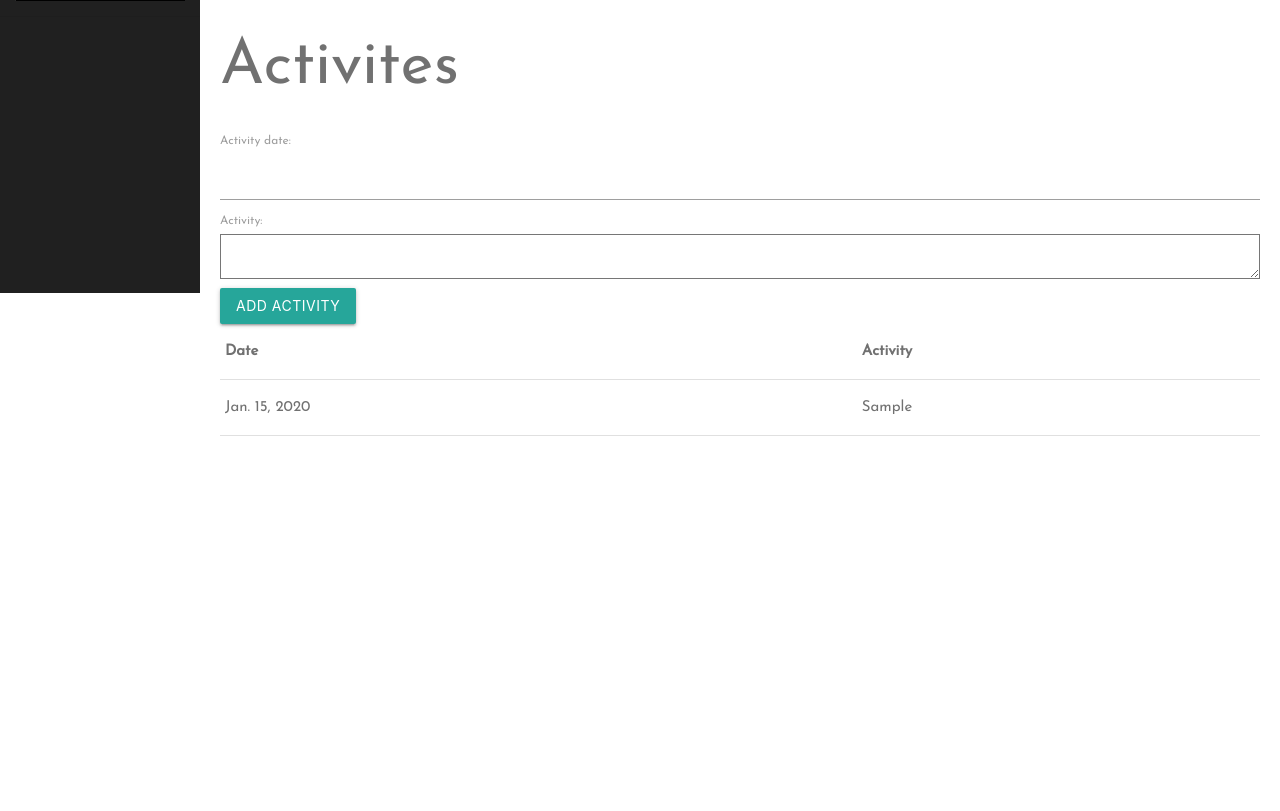
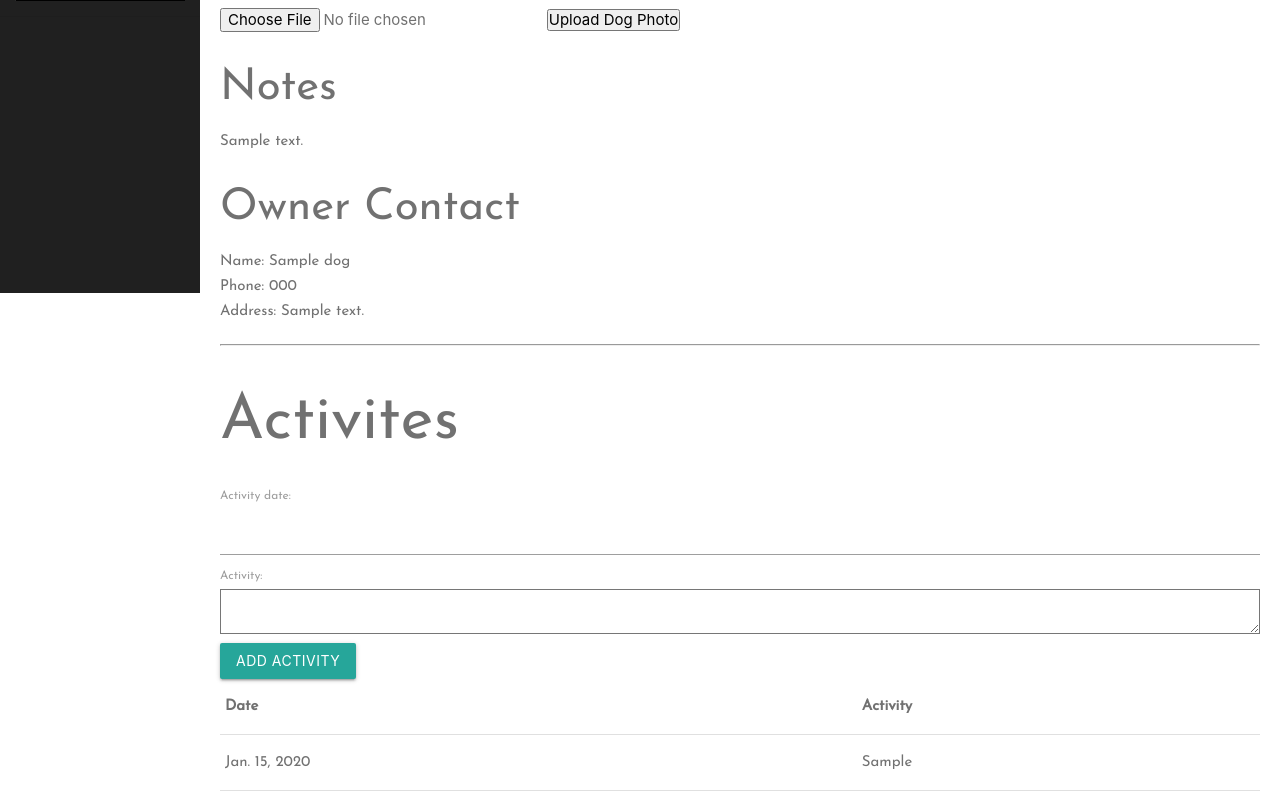
Before and after one commit to redsn/dog-walking-crm, a Django app: page /dogs/1/ in a window 1280 px wide. Shown: the part 507-1318 px from the top of the page. Before the commit the page ends 943 px from the top, so only its background shows below. Run offline with Django 4.2, Linux system fonts and the light colour scheme; tables that the repository leaves empty hold one stand-in row (values such as "Sample post"); some libraries are stand-ins or nearby versions.

Commit message:
minor updates, need to fix db

```diff
--- a/main_app/templates/dogs/detail.html
+++ b/main_app/templates/dogs/detail.html
@@ -6,6 +6,23 @@
     <div>
         <p>{{dog.breed}}</p>
         <p>{{dog.coatcolor}}</p>
+    </div>
+    <div>
+        {% for dogphoto in dog.dogphoto_set.all %}
+        <img src="{{dogphoto.url}}" alt="{{dog.name}}'s photo">
+        {% empty %}
+        <div>This dog currently has no pictures</div>
+        {% endfor %}
+
+        <form
+            action="{% url 'add_dog_photo' dog.id %}"
+            enctype="multipart/form-data"
+            method="POST"
+        >
+            {% csrf_token %}
+            <input type="file" name="photo_file">
+            <input type="submit" value="Upload Dog Photo">
+        </form>
     </div>
     <div>
         <h3>Notes</h3>
--- a/main_app/views.py
+++ b/main_app/views.py
@@ -1,5 +1,5 @@
 from django.shortcuts import render, redirect
-from .models import Dog, Activity
+from .models import Dog, Activity, DogPhoto
 from django.views.generic import ListView, DetailView
 from django.contrib.auth import login
 from django.contrib.auth.forms import UserCreationForm
@@ -8,6 +8,9 @@
 from django.views.generic.edit import CreateView, UpdateView, DeleteView
 import uuid
 import boto3
+
+S3_BASE_URL = 'https://s3.us-east-1.amazonaws.com/'
+BUCKET = 'sei426-dog-walker-bucket-photo'
 
 # Create your views here.
 
@@ -50,8 +53,21 @@
     context = {'form': form, 'error_message': error_message}
     return render(request, 'registration/signup.html', context)
 
-def add_dog_photo(request):
-    pass
+## Meant for a general photo upload. May need to configure settings for 'main' profile picture
+def add_dog_photo(request, dog_id):
+    photo_file= request.FILES.get('photo-file', None)
+    if photo_file:
+        s3 = boto3.client('s3')
+        ## key = name mod for file.
+        key = photo_file.name[:photo_file[photo_file.name.rfind('.')]] + uuid.uuid4().hex[:6] + photo_file.name[photo_file[photo_file.name.rfind('.'):]]
+        try:
+            s3.upload_fileobj(photo_file, BUCKET, key)
+            url = f"{S3_BASE_URL}{BUCKET}/{key}"
+            photo = DogPhoto(url=url, dog_id=dog_id)
+            photo.save()
+        except:
+            print('Error on upload to s3')
+    return redirect('dog_detail', dog_id=dog_id)
 
 class DogCreate(CreateView):
     model = Dog
```
